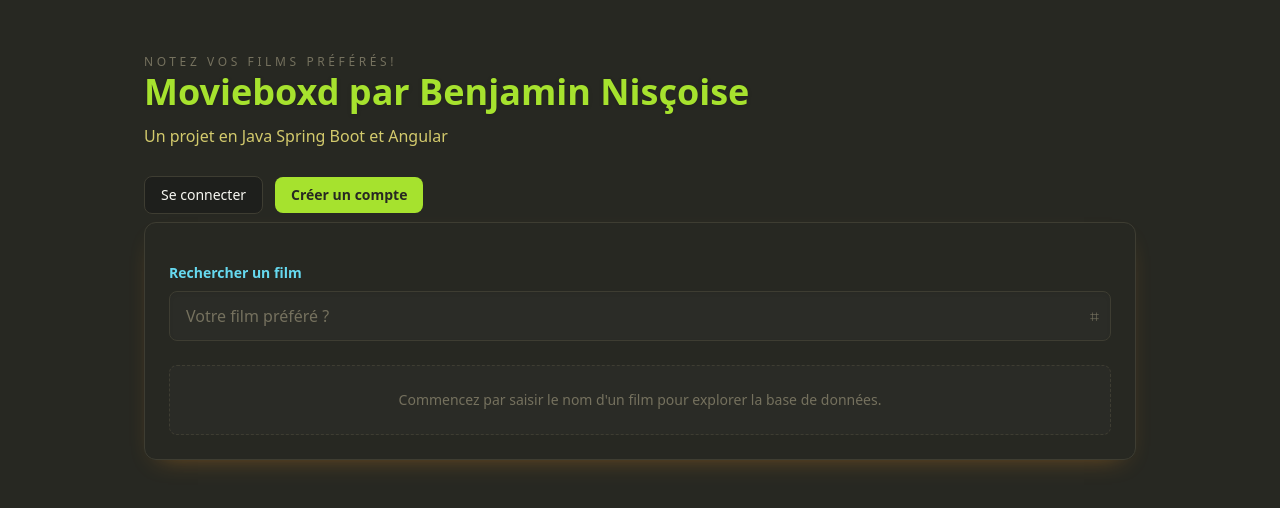
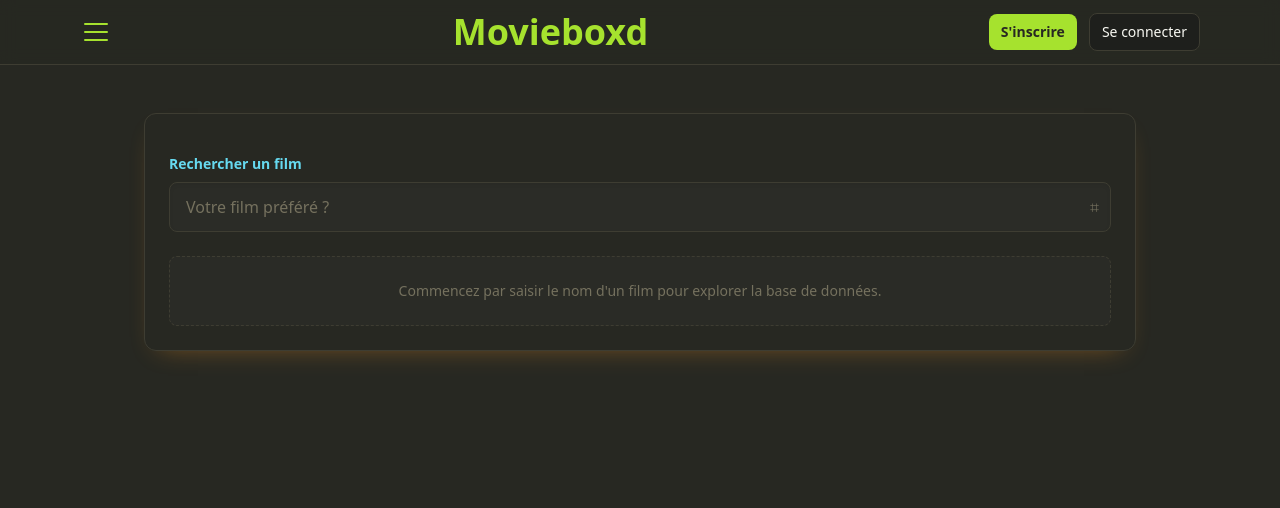
Before and after one commit to bniscoise/letterboxd-frontend, an Angular app: page /search in a window 1280 px wide. Shown: the top 508 px of the page. Built offline with nearby package versions, Linux system fonts and the light colour scheme.

Commit message:
Je sais plus ounjznzjz

```diff
--- a/src/app/app.ts
+++ b/src/app/app.ts
@@ -1,23 +1,33 @@
-import { Component, inject } from '@angular/core';
+import { Component, inject, viewChild } from '@angular/core';
 import { RouterOutlet } from '@angular/router';
 import { AuthModalComponent } from './features/auth/auth-modal/auth-modal.component';
 import { AuthService, LoginPayload, RegisterPayload } from './core/services/auth.service';
+import { AppHeaderComponent } from './layout/app-header/app-header.component';
 
 @Component({
   selector: 'app-root',
   standalone: true,
-  imports: [RouterOutlet, AuthModalComponent],
+  imports: [RouterOutlet, AuthModalComponent, AppHeaderComponent],
   template: `
-    <div class="min-h-screen bg-monokai-background text-monokai-text">
+    <div class="flex min-h-screen flex-col bg-monokai-background text-monokai-text">
+      <app-header
+        [isAuthenticated]="isAuthenticated()"
+        [user]="currentUser()"
+        (openLogin)="showLoginModal()"
+        (openRegister)="showRegisterModal()"
+        (logout)="onLogout()"
+      ></app-header>
+
+      <div class="flex-1">
         <div class="mx-auto max-w-5xl px-4 py-12 space-y-10">
           <app-auth-modal
+            #authModal
             [isAuthenticated]="isAuthenticated()"
             [user]="currentUser()"
             [authError]="authError"
             (login)="onLogin($event)"
             (register)="onRegister($event)"
             (clearError)="authError = null"
-          (logout)="onLogout()"
           ></app-auth-modal>
 
           <section
@@ -27,10 +37,12 @@
           </section>
         </div>
       </div>
+    </div>
   `,
 })
 export class App {
   private readonly authService = inject(AuthService);
+  private readonly authModal = viewChild(AuthModalComponent);
 
   protected readonly isAuthenticated = this.authService.isAuthenticated;
   protected readonly currentUser = this.authService.user;
@@ -64,5 +76,14 @@
 
   onLogout(): void {
     this.authService.logout();
+    this.authModal()?.closeModals();
+  }
+
+  protected showLoginModal(): void {
+    this.authModal()?.openLoginModal();
+  }
+
+  protected showRegisterModal(): void {
+    this.authModal()?.openRegisterModal();
   }
 }
--- a/src/app/features/auth/auth-modal/auth-modal.component.ts
+++ b/src/app/features/auth/auth-modal/auth-modal.component.ts
@@ -8,46 +8,6 @@
   standalone: true,
   imports: [CommonModule, FormsModule],
   template: `
-    <div class="space-y-5">
-      <div class="space-y-3">
-        <span class="text-xs uppercase tracking-[0.3em] text-monokai-muted">Notez vos films préférés!</span>
-        <h1 class="text-4xl font-semibold text-monokai-green drop-shadow">Movieboxd par Benjamin Nisçoise </h1>
-        <p class="max-w-xl text-monokai-yellow/90">
-          Un projet en Java Spring Boot et Angular
-        </p>
-      </div>
-
-      <div class="flex flex-wrap items-center gap-3 py-2 " *ngIf="!isAuthenticated; else loggedIn">
-        <button
-          type="button"
-          class="rounded-lg border border-monokai-border bg-monokai-surface px-4 py-2 text-sm font-medium transition hover:border-monokai-accent hover:text-monokai-accent"
-          (click)="openLoginModal()"
-        >
-          Se connecter
-        </button>
-        <button
-          type="button"
-          class="rounded-lg bg-monokai-green px-4 py-2 text-sm font-semibold text-monokai-background transition hover:bg-monokai-yellow hover:text-monokai-background"
-          (click)="openRegisterModal()"
-        >
-          Créer un compte
-        </button>
-      </div>
-
-      <ng-template #loggedIn>
-        <div class="flex flex-wrap items-center gap-3 rounded-lg border border-monokai-border bg-monokai-surface px-4 py-3 text-sm">
-          <span>Bonjour {{ user?.username }} 👋</span>
-          <button
-            type="button"
-            class="rounded-lg border border-transparent bg-monokai-accent px-3 py-2 font-semibold text-monokai-background transition hover:bg-monokai-yellow"
-            (click)="logout.emit()"
-          >
-            Se déconnecter
-          </button>
-        </div>
-      </ng-template>
-    </div>
-
     <div *ngIf="isModalOpen" class="fixed inset-0 z-40 flex items-center justify-center">
       <div class="absolute inset-0 bg-black/80" (click)="closeModals()"></div>
 
@@ -89,7 +49,10 @@
                 required
               />
             </label>
-            <div *ngIf="authError" class="rounded border border-red-500/40 bg-red-500/10 px-3 py-2 text-sm text-red-300">
+            <div
+              *ngIf="authError"
+              class="rounded border border-red-500/40 bg-red-500/10 px-3 py-2 text-sm text-red-300"
+            >
               {{ authError }}
             </div>
             <button
@@ -136,10 +99,13 @@
                 [(ngModel)]="registerForm.password"
                 class="w-full rounded-lg border border-monokai-border bg-monokai-background px-3 py-2 text-monokai-text focus:border-monokai-accent focus:outline-none"
                 autocomplete="new-password"
-              required
+                required
               />
             </label>
-            <div *ngIf="authError" class="rounded border border-red-500/40 bg-red-500/10 px-3 py-2 text-sm text-red-300">
+            <div
+              *ngIf="authError"
+              class="rounded border border-red-500/40 bg-red-500/10 px-3 py-2 text-sm text-red-300"
+            >
               {{ authError }}
             </div>
             <button
@@ -160,7 +126,6 @@
   @Input() authError: string | null = null;
   @Output() login = new EventEmitter<LoginPayload>();
   @Output() register = new EventEmitter<RegisterPayload>();
-  @Output() logout = new EventEmitter<void>();
   @Output() clearError = new EventEmitter<void>();
 
   showLoginModal = false;
--- a/src/app/layout/app-header/app-header.component.css
+++ b/src/app/layout/app-header/app-header.component.css
@@ -1,3 +1,66 @@
 :host {
+  position: sticky;
+  top: 0;
+  z-index: 50;
   display: block;
 }
+
+.burger-button {
+  border-radius: 9999px;
+  transition: background-color 200ms ease;
+}
+
+.burger-button .line {
+  display: block;
+  height: 2px;
+  width: 24px;
+  border-radius: 9999px;
+  background-color: var(--color-monokai-green);
+  transition:
+    transform 200ms ease,
+    opacity 150ms ease,
+    width 200ms ease;
+}
+
+.burger-button .circle {
+  position: absolute;
+  inset: 4px;
+  border-radius: 9999px;
+  border: 2px solid var(--color-monokai-green);
+  opacity: 0;
+  transform: scale(0.7);
+  transition:
+    opacity 200ms ease,
+    transform 250ms ease;
+  pointer-events: none;
+}
+
+.burger-button.is-open {
+  background-color: rgba(166, 226, 46, 0.12);
+}
+
+.burger-button.is-open .line {
+  width: 0;
+  opacity: 0;
+}
+
+.burger-button.is-open .circle {
+  opacity: 1;
+  transform: scale(1);
+}
+
+.transition-all {
+  transition: all 0.3s ease-in-out;
+}
+
+.scale-y-0 {
+  transform: scaleY(0);
+}
+
+.scale-y-100 {
+  transform: scaleY(1);
+}
+
+.origin-top {
+  transform-origin: top;
+}
--- a/src/app/layout/app-header/app-header.component.html
+++ b/src/app/layout/app-header/app-header.component.html
@@ -1,17 +1,31 @@
 <header
-  class="sticky top-0 z-50 border-b border-monokai-border bg-monokai-surface/90 backdrop-blur supports-[backdrop-filter]:bg-monokai-surface/70"
+  class="relative border-b border-monokai-border bg-monokai-background/90 backdrop-blur supports-[backdrop-filter]:bg-monokai-background/80"
 >
-  <div class="mx-auto flex h-16 max-w-5xl items-center justify-between px-4">
+  <div class="mx-auto flex h-16 max-w-6xl items-center justify-between px-4">
+    <div>
+      <button
+        type="button"
+        class="burger-button relative flex h-8 w-8 flex-col items-center justify-center gap-1.5 focus:outline-none focus-visible:ring focus-visible:ring-monokai-accent"
+        (click)="toggleMenu()"
+        [class.is-open]="menuOpen()"
+      >
+        <span class="line"></span>
+        <span class="line"></span>
+        <span class="line"></span>
+        <span aria-hidden="true" class="circle"></span>
+      </button>
+    </div>
+
     <a
       routerLink="/search"
-      class="text-xl font-semibold text-monokai-green transition hover:text-monokai-yellow focus-visible:outline-none focus-visible:ring focus-visible:ring-monokai-accent"
+      class="text-4xl font-semibold text-monokai-green transition hover:text-monokai-yellow focus-visible:outline-none focus-visible:ring focus-visible:ring-monokai-accent"
     >
       Movieboxd
     </a>
 
     <div class="flex items-center gap-3 text-sm">
       @if (isAuthenticated()) {
-        <span class="hidden sm:inline text-monokai-muted">Bienvenue {{ username() }} !</span>
+        <span class="hidden sm:inline text-monokai-muted">Bonjour {{ username() }}</span>
         <button
           type="button"
           class="rounded-lg border border-transparent bg-monokai-accent px-3 py-2 font-semibold text-monokai-background transition hover:bg-monokai-yellow focus-visible:outline-none focus-visible:ring focus-visible:ring-monokai-accent"
@@ -22,19 +36,52 @@
       } @else {
         <button
           type="button"
+          class="rounded-lg bg-monokai-green px-3 py-2 font-semibold text-monokai-background transition hover:bg-monokai-yellow focus-visible:outline-none focus-visible:ring focus-visible:ring-monokai-accent"
+          (click)="openRegister.emit()"
+        >
+          S'inscrire
+        </button>
+        <button
+          type="button"
           class="rounded-lg border border-monokai-border bg-monokai-surface px-3 py-2 font-medium transition hover:border-monokai-accent hover:text-monokai-accent focus-visible:outline-none focus-visible:ring focus-visible:ring-monokai-accent"
           (click)="openLogin.emit()"
         >
           Se connecter
         </button>
-        <button
-          type="button"
-          class="rounded-lg bg-monokai-green px-3 py-2 font-semibold text-monokai-background transition hover:bg-monokai-yellow focus-visible:outline-none focus-visible:ring focus-visible:ring-monokai-accent"
-          (click)="openRegister.emit()"
-        >
-          Créer un compte
-        </button>
       }
     </div>
   </div>
+
+  <div
+    class="absolute left-0 right-0 bg-monokai-surface text-monokai-text overflow-hidden transition-all duration-300 origin-top"
+    [class.opacity-0]="!menuOpen()"
+    [class.opacity-100]="menuOpen()"
+    [class.scale-y-0]="!menuOpen()"
+    [class.scale-y-100]="menuOpen()"
+  >
+    <div class="flex flex-col px-6 py-4 space-y-3 text-lg">
+      <a
+        routerLink="/search"
+        (click)="menuOpen.set(false)"
+        class="hover:text-monokai-green"
+        routerLinkActive="text-monokai-green font-semibold"
+        [routerLinkActiveOptions]="{ exact: true }"
+        >Accueil</a
+      >
+      <a
+        [routerLink]="['/user', userId()]"
+        (click)="menuOpen.set(false)"
+        class="hover:text-monokai-green"
+        routerLinkActive="text-monokai-green font-semibold"
+        >Mes films</a
+      >
+      <a
+        routerLink="/profil"
+        (click)="menuOpen.set(false)"
+        class="hover:text-monokai-green"
+        routerLinkActive="text-monokai-green font-semibold"
+        >Je sais pas quoi mettre ici</a
+      >
+    </div>
+  </div>
 </header>
--- a/src/app/layout/app-header/app-header.component.ts
+++ b/src/app/layout/app-header/app-header.component.ts
@@ -1,11 +1,11 @@
 import { CommonModule } from '@angular/common';
-import { ChangeDetectionStrategy, Component, computed, input, output } from '@angular/core';
-import { RouterLink } from '@angular/router';
+import { ChangeDetectionStrategy, Component, computed, input, output, signal } from '@angular/core';
+import { RouterLink, RouterModule } from '@angular/router';
 import { AuthUser } from '../../core/services/auth.service';
 
 @Component({
   selector: 'app-header',
-  imports: [CommonModule, RouterLink],
+  imports: [CommonModule, RouterModule],
   templateUrl: './app-header.component.html',
   styleUrl: './app-header.component.css',
   changeDetection: ChangeDetectionStrategy.OnPush,
@@ -19,4 +19,11 @@
   readonly logout = output<void>();
 
   readonly username = computed(() => this.user()?.username ?? '');
+  readonly userId = computed(() => this.user()?.id ?? 0);
+
+  readonly menuOpen = signal(false);
+
+  toggleMenu() {
+    this.menuOpen.update((open) => !open);
+  }
 }
```
Also changed, not shown: 1 other file (tests, documents, lock files or other folders). Lines whose indentation alone changed are shown as unchanged.
